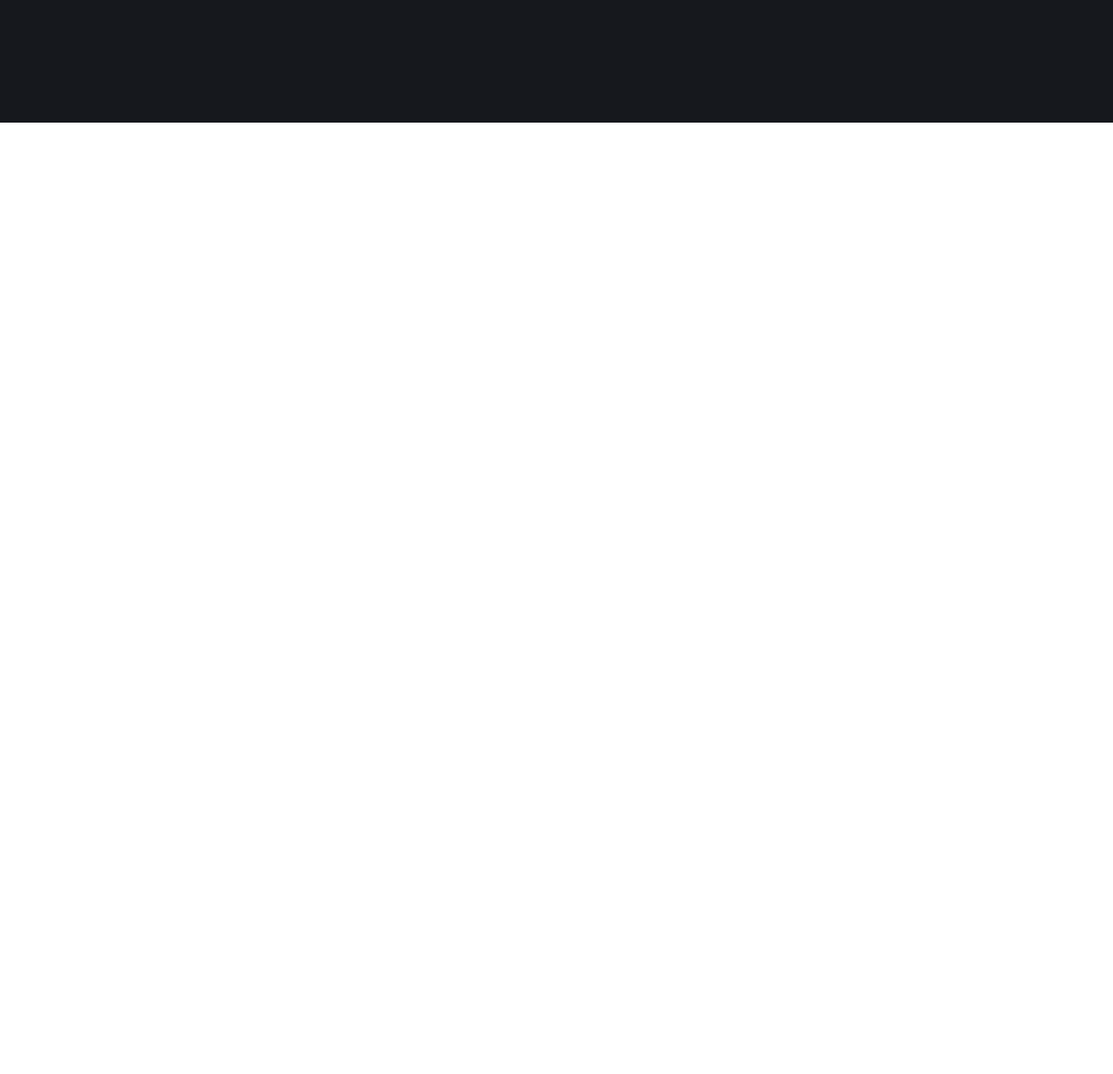
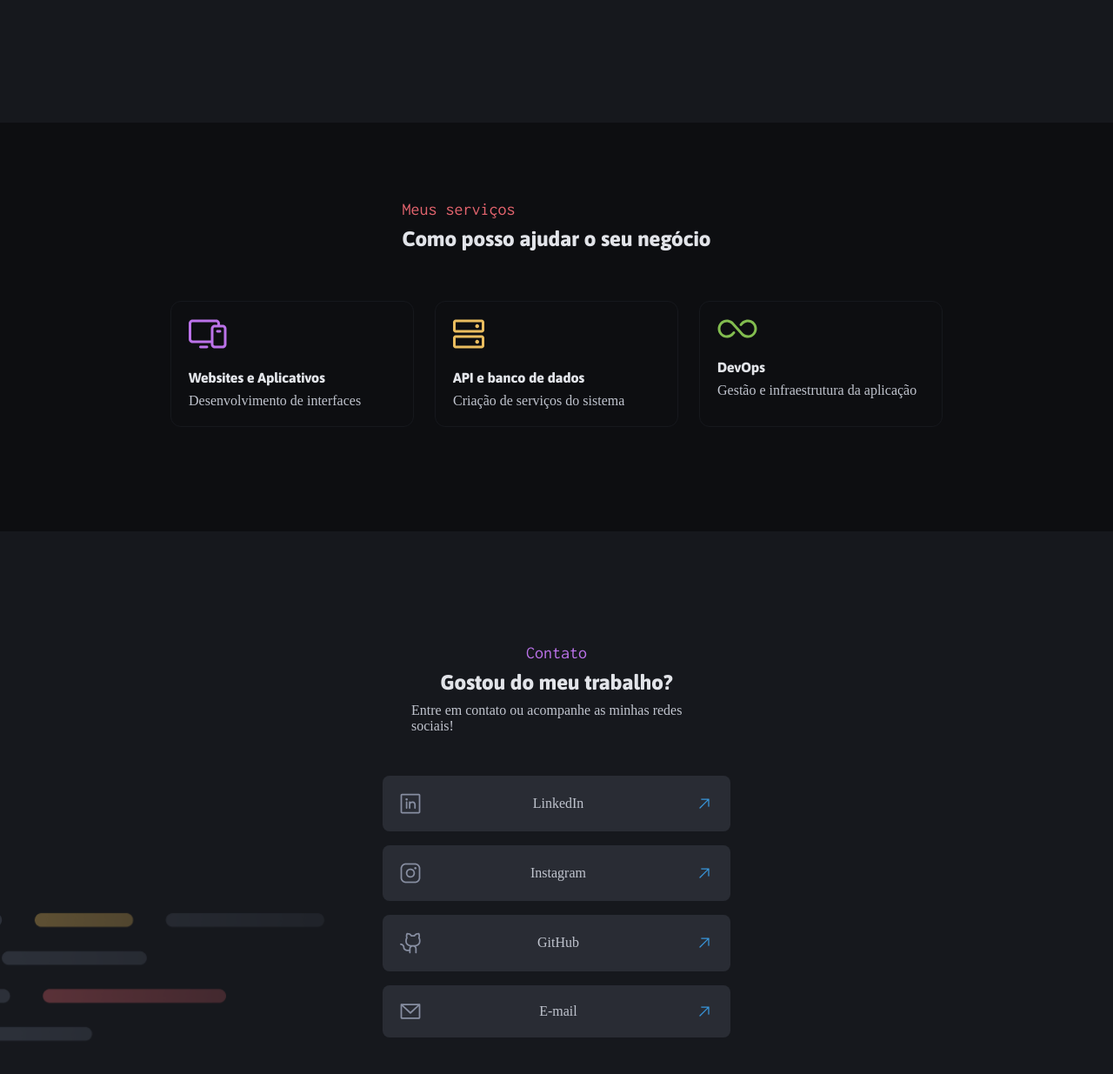
Before and after one commit to VictorAPuntel/PortfolioDev, a plain HTML site: page index.html in a window 1280 px wide. Shown: the part 3355-4590 px from the top of the page at 87% size. Before the commit the page ends 3496 px from the top, so only its background shows below. Drawn offline with Linux system fonts and the light colour scheme.

Commit message:
Terminando o main e começando o footer

```diff
--- a/index.html
+++ b/index.html
@@ -62,7 +62,8 @@
       </div>
 
     </header>
-    <main class="container-main">
+    <main>
+      <section class="container-main">
         <div class="jobs">
           <span>Meu trabalho</span>
           <p>Veja os projetos em destaque</p>
@@ -99,6 +100,58 @@
             <p class="text">Página com as principais informações para quem quer viajar para Busan </p>
           </div>
         </div>
+      </section>
+      <section class="service">
+        <div>
+          <span>Meus serviços</span>
+          <p>Como posso ajudar o seu negócio</p>
+        </div>
+        <div class="habilities">
+          <div class="services">
+            <img src="assets/icons/app.svg" alt="">
+            <p class="title">Websites e Aplicativos</p>
+            <p class="text">Desenvolvimento de interfaces</p>
+          </div>
+          <div class="services">
+            <img src="assets/icons/api.svg" alt="">
+            <p class="title">API e banco de dados</p>
+            <p class="text">Criação de serviços do sistema </p>
+          </div>
+          <div class="services">
+            <img src="assets/icons/devOps.svg" alt="">
+            <p class="title">DevOps </p>
+            <p class="text">Gestão e infraestrutura da aplicação</p>
+          </div>
+        </div>
+      </section>
     </main>
+   <footer>
+    <div class="contact">
+      <span>Contato</span>
+      <h3>Gostou do meu trabalho?</h3>
+      <p>Entre em contato ou acompanhe as minhas redes sociais!</p>
+    </div>
+    <div class="links">
+      <div class="link">
+        <img src="assets/icons/LinkedIn.svg" alt="Icone do LinkedIn" />
+        <p>LinkedIn</p>
+        <img src="assets/icons/ArrowUpRight.svg" alt="">
+      </div>
+      <div class="link">
+        <img src="assets/icons/instagram.png" alt="Icone do Instagram" />
+        <p>Instagram</p>
+        <img src="assets/icons/ArrowUpRight.svg" alt="">
+      </div>
+      <div class="link">
+        <img src="assets/icons/hub.svg" alt="Icone do GitHub" />
+        <p>GitHub</p>
+        <img src="assets/icons/ArrowUpRight.svg" alt="">
+      </div>
+      <div class="link">
+        <img src="assets/icons/mail.svg" alt="Icone do Email" />
+        <p>E-mail</p>
+        <img src="assets/icons/ArrowUpRight.svg" alt="">
+    </div>
+   </footer>
   </body>
 </html>
--- /dev/null
+++ b/style/footer.css
@@ -0,0 +1,44 @@
+footer {
+  background-image: url(../assets/image/Background_Contacts.png);
+  padding: 128px 473px 200px;
+
+  .contact {
+    display: grid;
+    justify-items: center;
+    margin-bottom: 48px;
+    > span {
+      color: var(--purple);
+      font: var(--subtitle-text);
+      margin-bottom: 8px;
+    }
+    > h3 {
+      font: var(--title-md);
+      color: var(--gray-600);
+      margin-bottom: 8px;
+    }
+    > p {
+      font: var(--text-md);
+      color: var(--gray-500);
+    }
+  }
+
+  .links {
+    display: flex;
+    flex-direction: column;
+    align-items: center;
+    gap: 16px;
+    .link {
+      padding: 20px;
+      display: flex;
+      justify-content: space-between;
+      width: 400px;
+      background-color: var(--gray-300);
+      border-radius: 8px;
+      align-items: center;
+      > p {
+        font: var(--text-md);
+        color: var(--gray-500);
+      }
+    }
+  }
+}
--- a/style/global.css
+++ b/style/global.css
@@ -61,24 +61,3 @@ span {
   display: grid;
   justify-items: center;
 }
-
-.itens {
-  padding: 12px 12px 17px;
-  border-radius: 8px;
-  background-color: var(--gray-300);
-
-  > img {
-    border-radius: 8px;
-    object-fit: cover;
-    margin-bottom: 20px;
-  }
-  .title {
-    font: var(--title-sm);
-    color: var(--gray-600);
-    margin-bottom: 8px;
-  }
-  .text {
-    font: var(--text-sm);
-    color: var(--gray-500);
-  }
-}
--- a/style/index.css
+++ b/style/index.css
@@ -1,3 +1,4 @@
 @import url(global.css);
 @import url(header.css);
 @import url(main.css);
+@import url(footer.css);
--- a/style/main.css
+++ b/style/main.css
@@ -15,4 +15,65 @@ main {
     justify-content: center;
     gap: 24px;
   }
+
+  .itens {
+    padding: 12px 12px 17px;
+    border-radius: 8px;
+    background-color: var(--gray-300);
+
+    > img {
+      border-radius: 8px;
+      object-fit: cover;
+      margin-bottom: 20px;
+    }
+    .title {
+      font: var(--title-sm);
+      color: var(--gray-600);
+      margin-bottom: 8px;
+    }
+    .text {
+      font: var(--text-sm);
+      color: var(--gray-500);
+    }
+  }
+
+  .service {
+    padding: 88px 120px 120px;
+    background-color: var(--gray-100);
+    justify-items: center;
+    span {
+      text-align: center;
+    }
+    > div > p {
+      font: var(--title-md);
+      color: var(--gray-600);
+      margin-top: 8px;
+    }
+  }
+
+  .habilities {
+    margin-top: 56px;
+    display: flex;
+    gap: 24px;
+    .services {
+      padding: 20px;
+      border: 1px solid var(--gray-200);
+      border-radius: 12px;
+      width: 280px;
+
+      > img {
+        object-fit: cover;
+        margin-bottom: 20px;
+      }
+      .title {
+        font: var(--title-sm);
+        color: var(--gray-600);
+        margin-bottom: 8px;
+      }
+      .text {
+        font: var(--text-sm);
+        color: var(--gray-500);
+      }
+    }
+  }
 }
```
Also changed, not shown: assets/icons/ArrowUpRight.svg (added), assets/icons/api.svg (added), assets/icons/app.svg (added), assets/icons/devOps.svg (added), assets/icons/hub.svg (added), assets/icons/instagram.png (added), assets/icons/linkedin.svg (added), assets/icons/mail.svg (added). Lines whose indentation alone changed are shown as unchanged.
